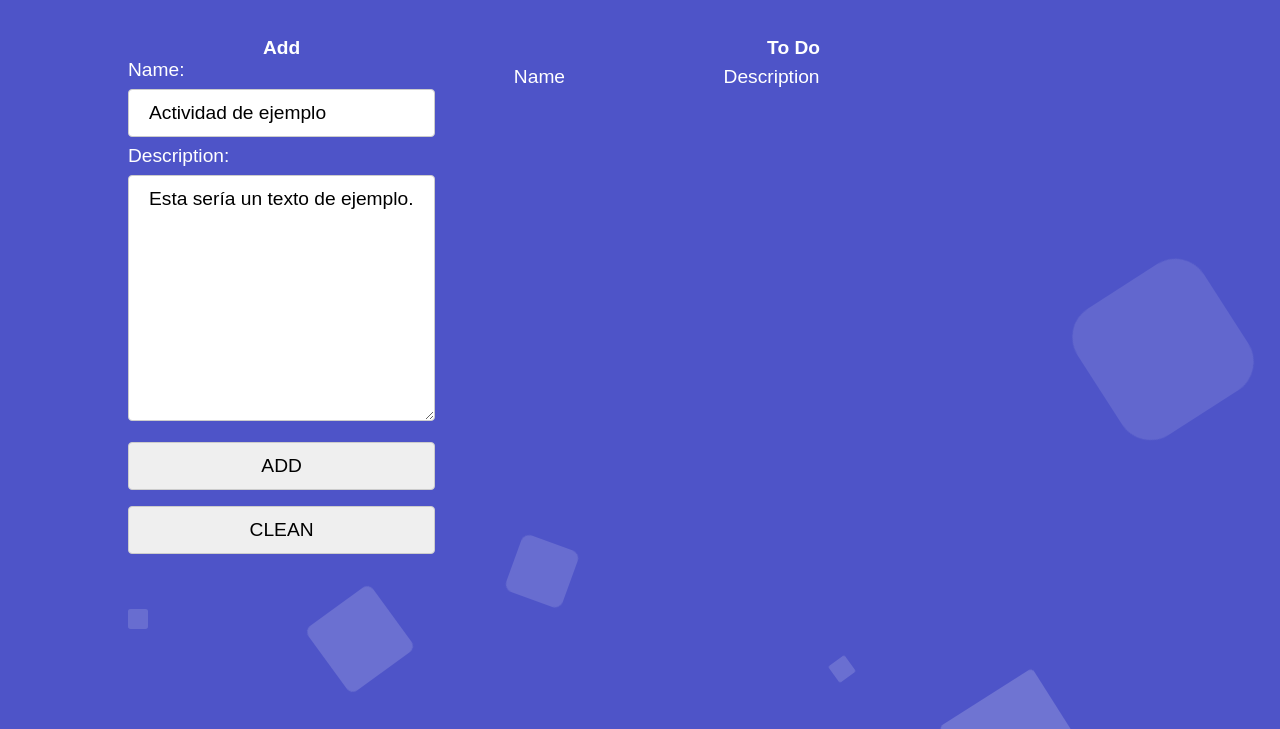
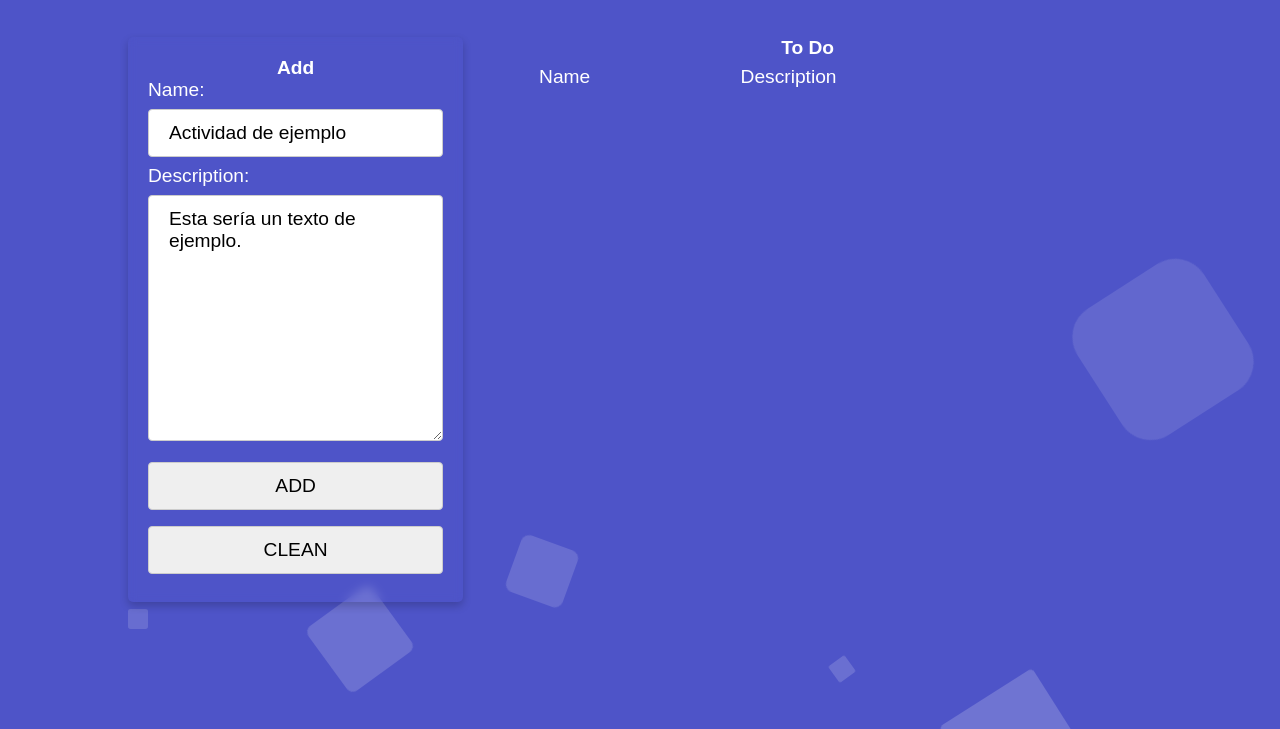
Before and after one commit to jpabl1/todoList, a plain HTML site: page index.html in a window 1280 px wide. Shown: the part 71-800 px from the top of the page. Drawn offline with Linux system fonts and the light colour scheme.

Commit message:
feat: add a style into the css to styled the div from as a card and   add a gitignore file

```diff
--- a/src/style/style.css
+++ b/src/style/style.css
@@ -59,6 +59,11 @@
 
 .form-todo {
   width: 30%;
+  box-shadow: 0 4px 8px 0 rgba(0,0,0,0.2);
+  transition: 0.3s;
+  padding: 20px;
+  border-radius: 5px;
+  backdrop-filter: blur(5px);
 }
 
 .list-todo {
```
Also changed, not shown: 1 other file.
